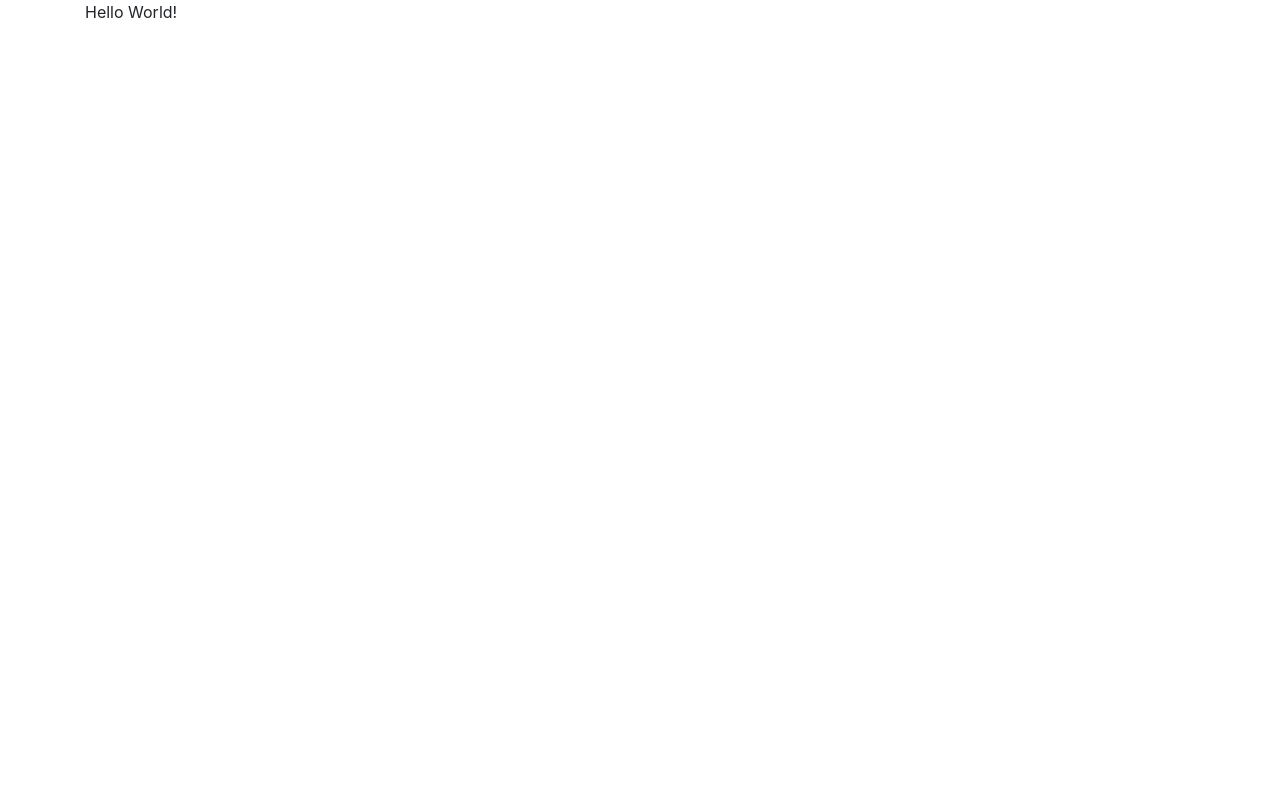
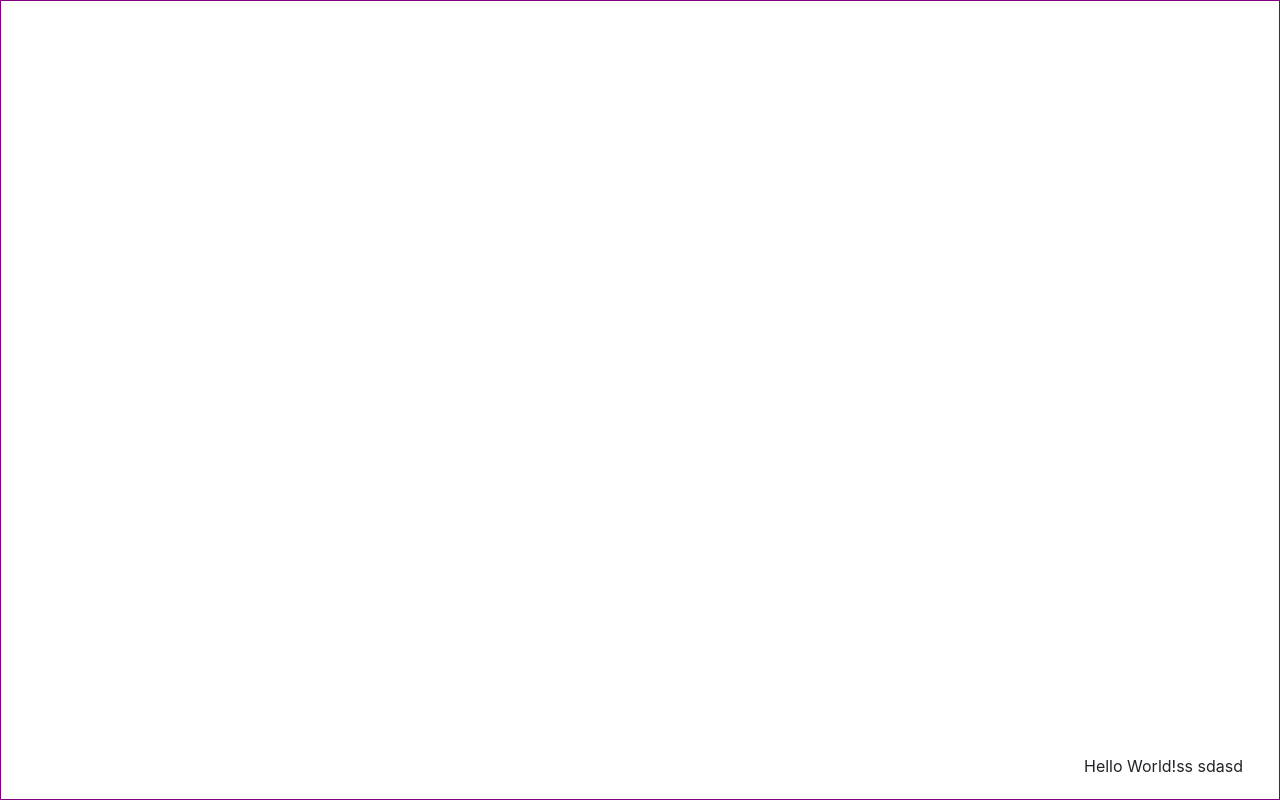
Before and after one commit to Nimzyow/profile-page, a React (Create React App) app in the folder nima-profile/: page / in a window 1280 px wide. Built offline with nearby package versions, Linux system fonts and the light colour scheme.

Commit message:
added canvas

```diff
--- a/nima-profile/src/App.js
+++ b/nima-profile/src/App.js
@@ -3,8 +3,20 @@ import { Modal, Button } from "react-bootstrap";
 
 function App() {
   return (
-    <div className="App">
-      <div className="container">Hello World!</div>
+    <div
+      style={{
+        border: "1px solid purple",
+        height: "100%",
+        width: "100vw",
+        position: "absolute",
+      }}
+    >
+      <canvas
+        width="2166"
+        height="1542"
+        style={{ width: "1083px", height: "771px" }}
+      />
+      Hello World!ss sdasd
     </div>
   );
 }
```
